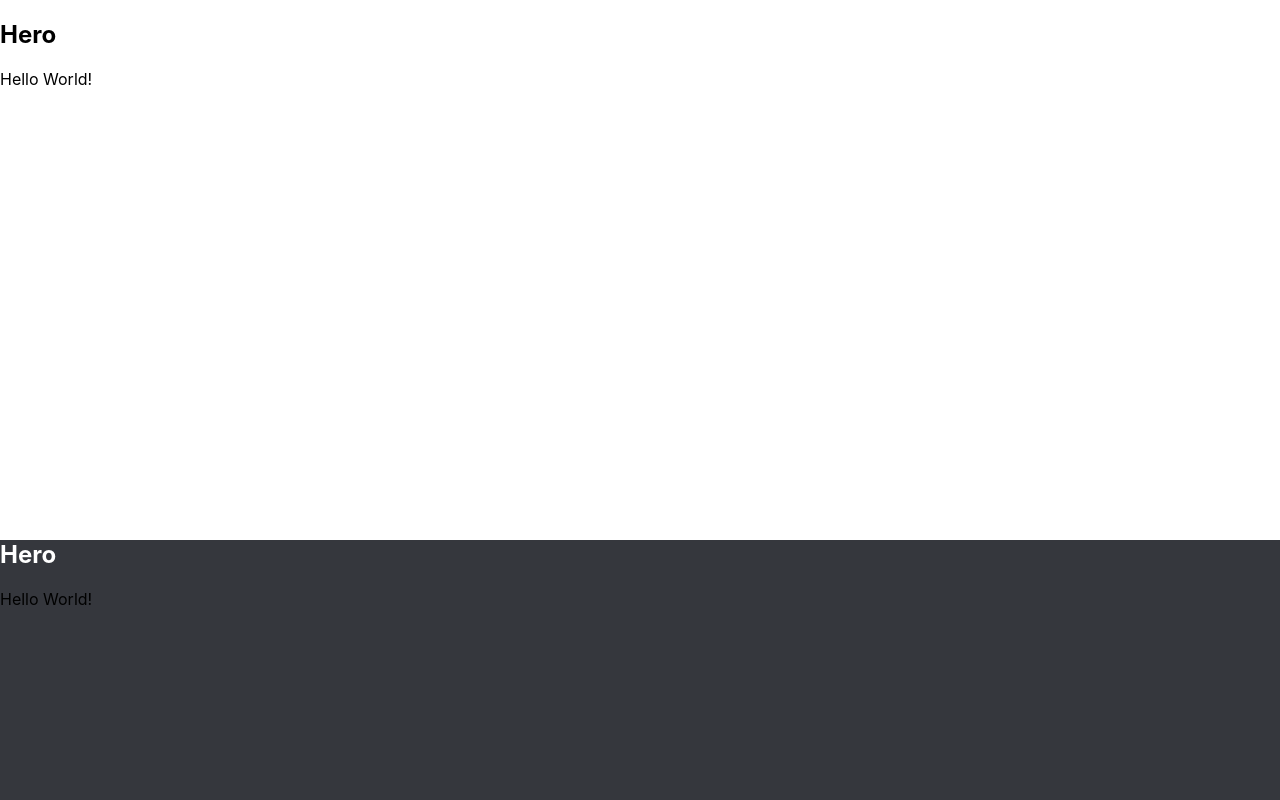
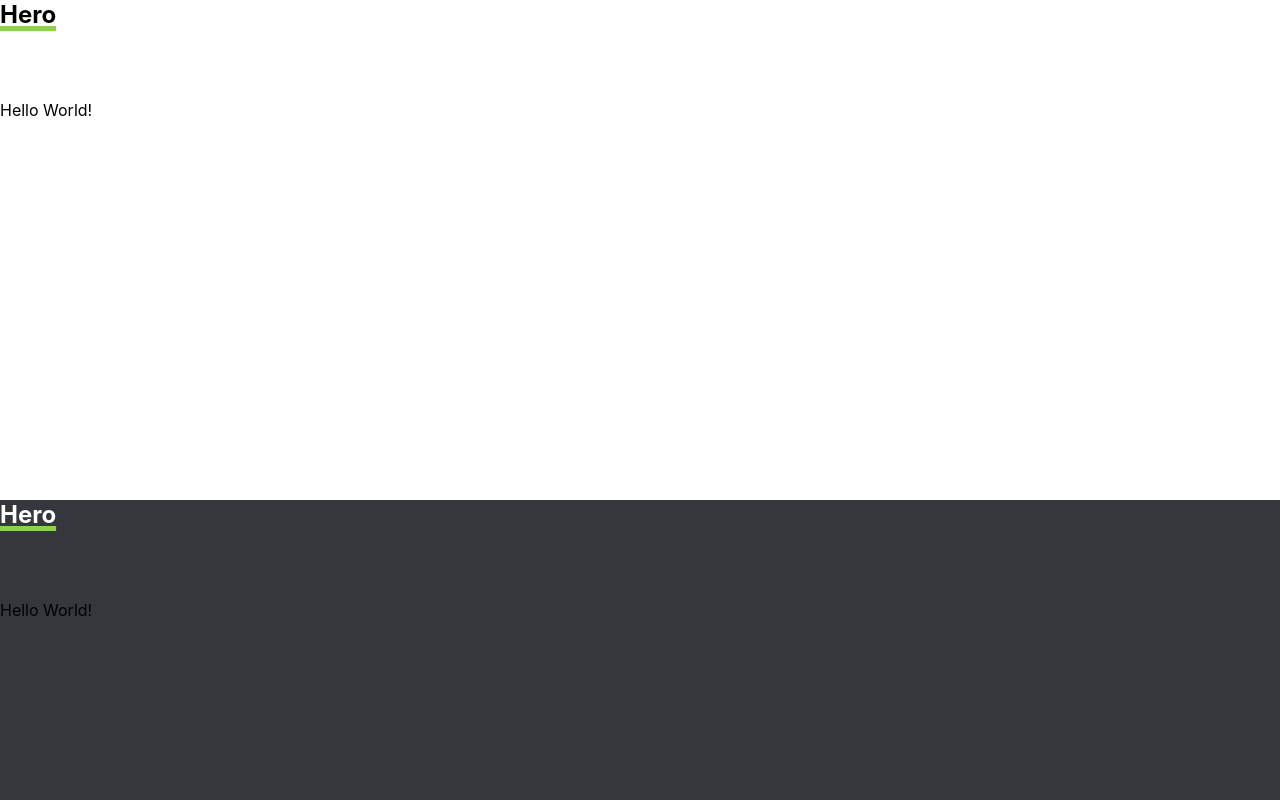
Before and after one commit to MikepdXRider/portfolio, a React (Create React App) app: page / in a window 1280 px wide. Shown: the top 800 px of the page. Built offline with nearby package versions, Linux system fonts and the light colour scheme.

Commit message:
adds underline to title, adds variables to css file

```diff
--- a/src/App.css
+++ b/src/App.css
@@ -10,4 +10,6 @@ body {
 /*sensible default*/
 * {
   box-sizing: border-box;
+  padding: 0;
+  margin: 0;
 }
--- a/src/components/Section/Section.tsx
+++ b/src/components/Section/Section.tsx
@@ -1,5 +1,6 @@
 import React from 'react';
 import styles from './section.module.css';
+import '../../App.css';
 
 interface SectionProps {
   children: React.ReactChild;
@@ -18,7 +19,11 @@ export default function Section({
         styles.section
       }`}
     >
-      {title && <h2 className={`${darkMode && styles.darkTitle}`}>{title}</h2>}
+      {title && (
+        <h2 className={`${darkMode && styles.darkTitle} ${styles.title}`}>
+          {title}
+        </h2>
+      )}
 
       {children}
     </section>
--- a/src/components/Section/section.module.css
+++ b/src/components/Section/section.module.css
@@ -1,19 +1,35 @@
+:root {
+  /* alternatives: hsl(225,7%,22%) | rgb(53,55,61)*/
+  --darkslategrey: #35373d;
+  /* alternatives: hsl(0,0%,100%) | rgb(255,255,255)*/
+  --white: #ffffff;
+  /* alternatives: hsl(90,58%,56%) | rgb(143,209,79)*/
+  --accentgreen: #8fd14f;
+}
+
 .section {
   min-height: 500px;
   min-width: 100%;
+  display: grid;
+  grid-template-rows: repeat(5, 1fr);
 }
 
 .darkSection {
-  /* alternatives: hsl(225,7%,22%) | rgb(53,55,61)*/
-  background: #35373d;
+  background: var(--darkslategrey);
 }
 
 .lightSection {
-  /* alternatives: hsl(0,0%,100%) | rgb(255,255,255)*/
-  background: #ffffff;
+  background: var(--white);
+}
+
+.title {
+  grid-row: 0 / 1;
+  text-decoration: underline;
+  text-decoration-color: var(--accentgreen);
+  -moz-text-decoration-color: var(--accentgreen);
+  text-decoration-thickness: 5px;
 }
 
 .darkTitle {
-  /* alternatives: hsl(90,58%,56%) | rgb(143,209,79)*/
-  color: white;
+  color: var(--white);
 }
```
